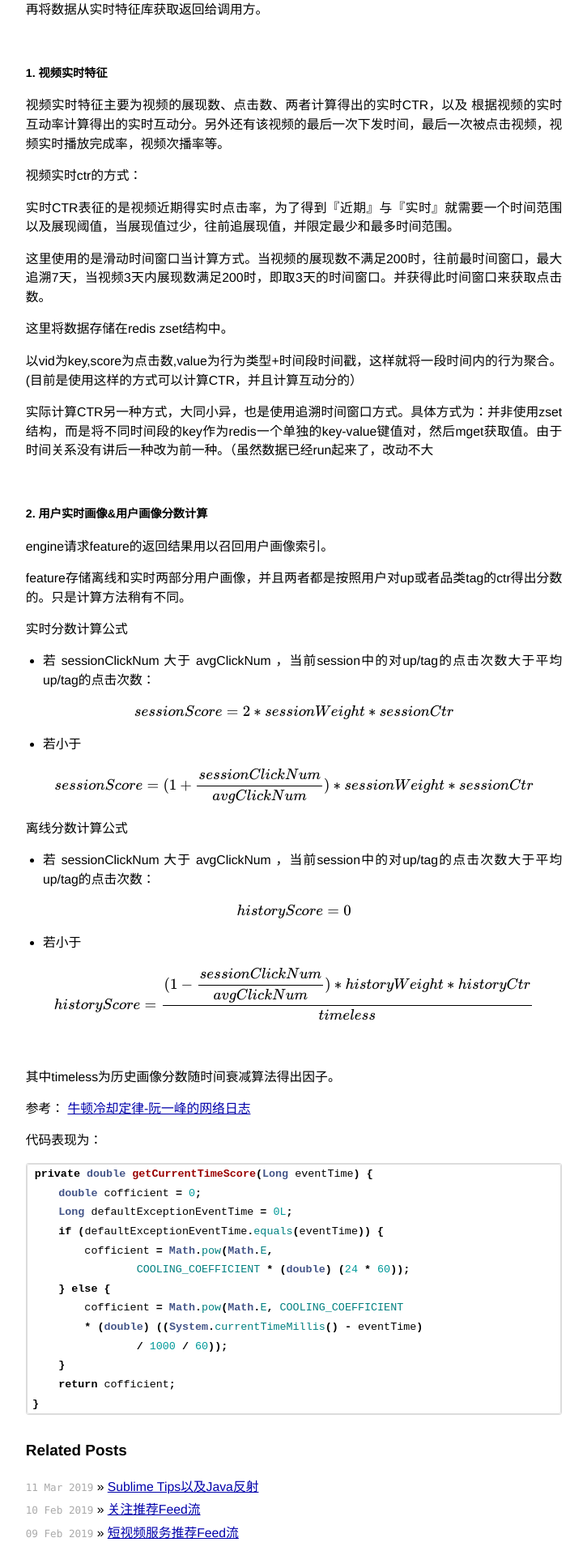
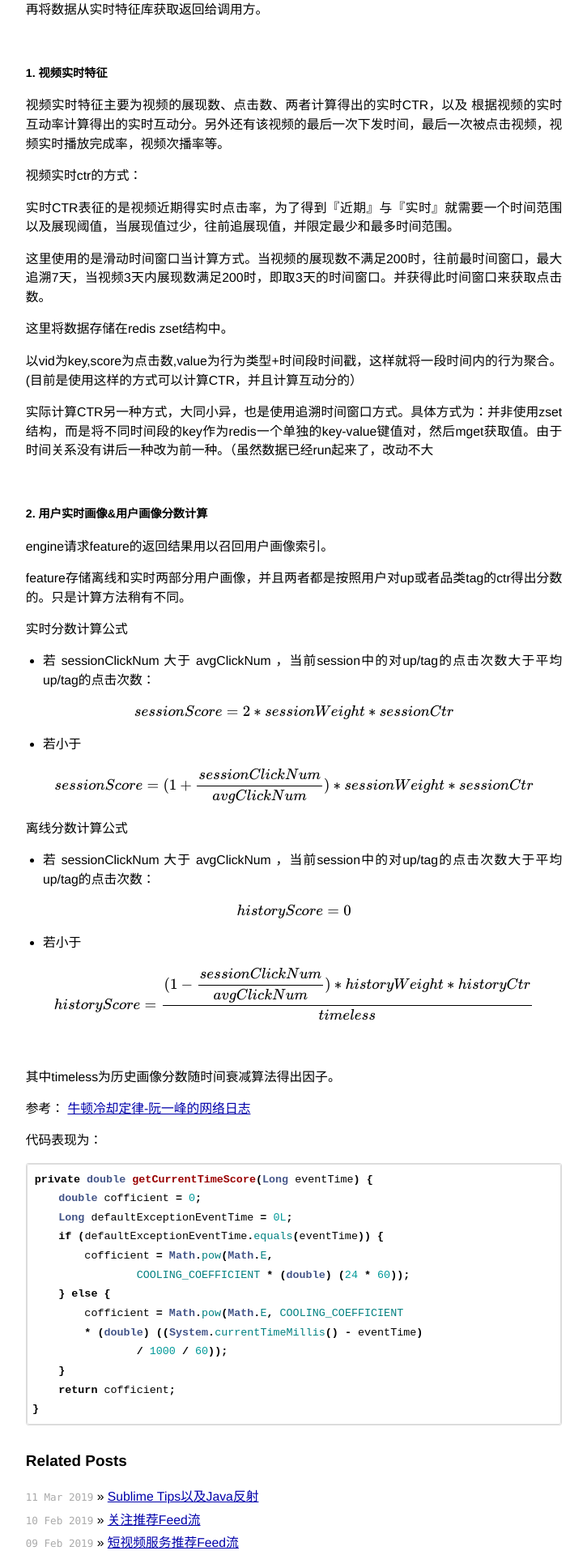
Before and after one commit to imekaku/imekaku.github.io, a Jekyll site: the page built from _posts/2019-02-11-recommend-feature-data.md, in a window 1280 px wide. Shown: the part 2136-4056 px from the top of the page at 81% size, without its empty margins (277-1002 px from the left). Built offline with Jekyll 4.4.1, drawn with Linux system fonts in a browser that asks for light colours; formulas are drawn with MathJax 3.

Commit message:
update site style

```diff
--- a/css/screen.css
+++ b/css/screen.css
@@ -19,8 +19,12 @@
   background-color: white;
   /*font: 13.34px helvetica, arial, clean, sans-serif;*/
   /*font: 14.34px STKaiti, Kaiti, helvetica, arial, clean, sans-serif;*/
-  font: 14.34px STHeiti, SimHei, helvetica, arial, clean, sans-serif;
-  *font-size: small;
+  font-size: 14.34px;
+  font-family: "Ubuntu Mono","Helvetica Neue",Helvetica,Arial,sans-serif;
+  /*font: 14.34px "Ubuntu Mono","Helvetica Neue",Helvetica,Arial, STHeiti, SimHei, helvetica, arial, clean, sans-serif;*/
+  /**font-size: small;*/
+  font-feature-settings: "kern" 1;
+  font-weight: 300;
   text-align: center;
 }
 
@@ -215,7 +219,8 @@
 #post pre {
   border: 1px solid #ddd;
   background-color: #FFFFFF;
-  padding: 0 .4em;
+  padding: 0.4em;
+  overflow-y: scroll;
 }
 
 #post ul,
@@ -226,7 +231,7 @@
 #post code {
   background-color: #FFFFFF;
   font-size: 85%;
-  padding: 0 .2em;
+  padding: 0.2em;
 }
 
 #post pre code {
```
